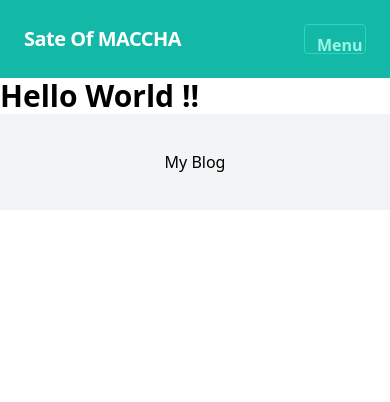
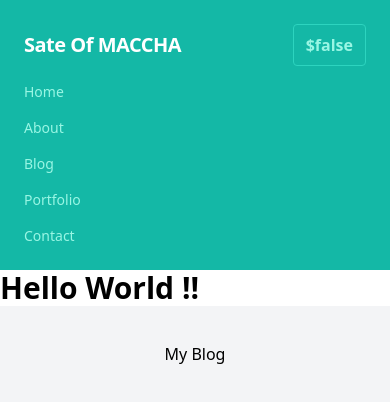
Before and after one commit to kazu-yamy/Blog, a Next.js app: page /blog in a window 390 px wide. Shown: the top 402 px of the page. Built offline with nearby package versions, Linux system fonts and the light colour scheme.

Commit message:
test navbar

```diff
--- a/src/components/Navigation/NavBar.tsx
+++ b/src/components/Navigation/NavBar.tsx
@@ -1,7 +1,7 @@
 "use client";
 
 import Link from "next/link";
-import React, { useState } from "react";
+import React, { useState, useRef } from "react";
 import { NavItem } from "./NavItem";
 
 const MENU_LIST = [
@@ -13,7 +13,7 @@ const MENU_LIST = [
 ];
 
 export default function NavBar() {
-  const [isOpen, setIsOpen] = useState(false);
+  const isOpen = useRef(false);
   const [activeIdx, setActiveIdx] = useState(-1);
 
   return (
@@ -26,11 +26,15 @@ export default function NavBar() {
         </div>
       </Link>
       <div className="block lg:hidden">
-        <button className=" flex items-center px-3 py-2 border rounded text-teal-200 border-teal-400 hover:text-white hover:border-white">
-          <div className=" fill-current h-3 w-9 font-semibold ">Menu</div>
+        <button
+          onClick={() => isOpen.current = !isOpen.current}
+          className=" flex items-center px-3 py-2 border rounded text-teal-200 border-teal-400 hover:text-white hover:border-white"
+          type="button"
+        >
+          <div className=" fill-current font-semibold ">${String(isOpen.current)}</div>
         </button>
       </div>
-      <div className=" hidden w-full md:block flex-grow lg:flex lg:items-center lg:w-auto lg:text-center ">
+      <div className={" w-full flex-grow lg:flex lg:items-center lg:w-auto lg:text-center &{isOpen ? 'hidden' : 'block'} "}>
         {MENU_LIST.map((menu, idx) => (
           <div
             className="text-sm lg:flex-grow"
```
